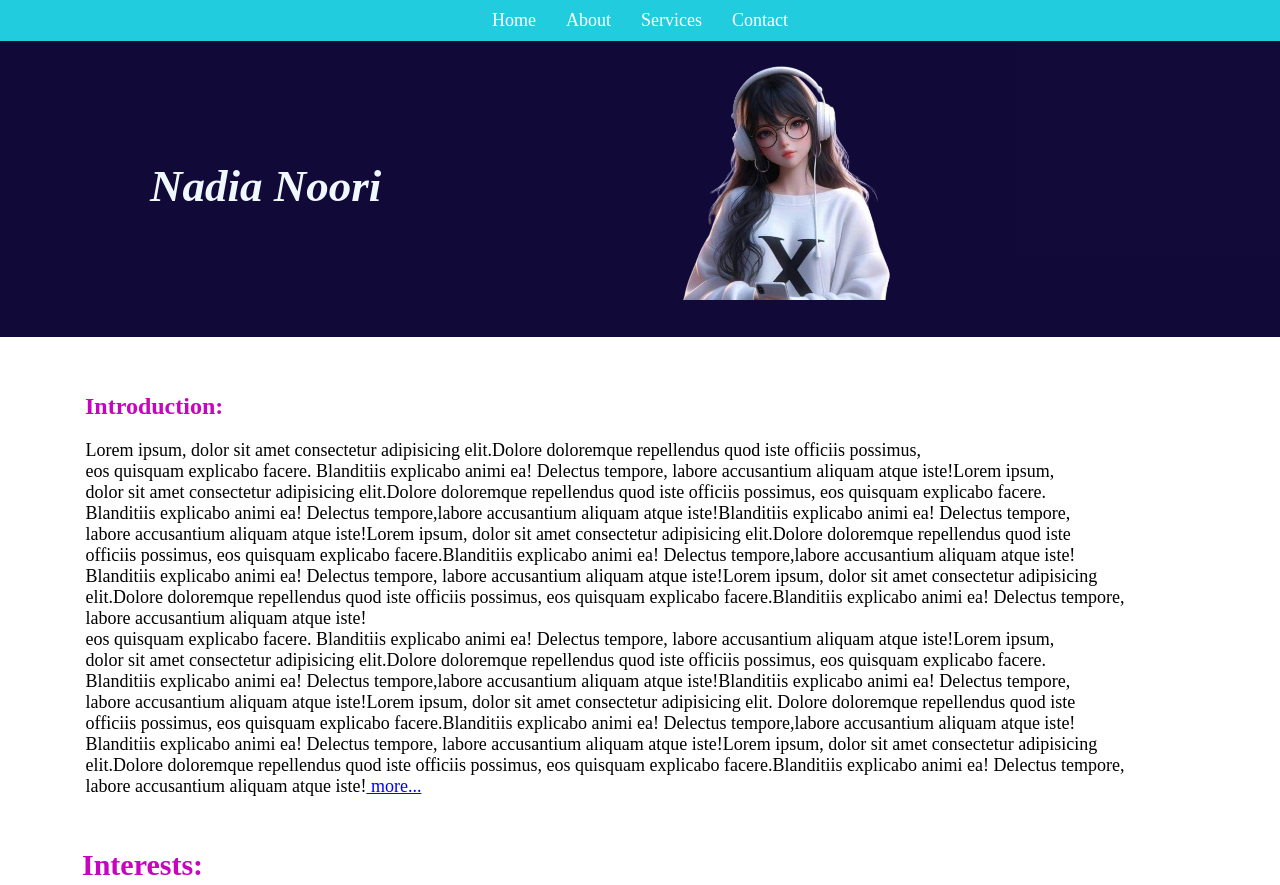
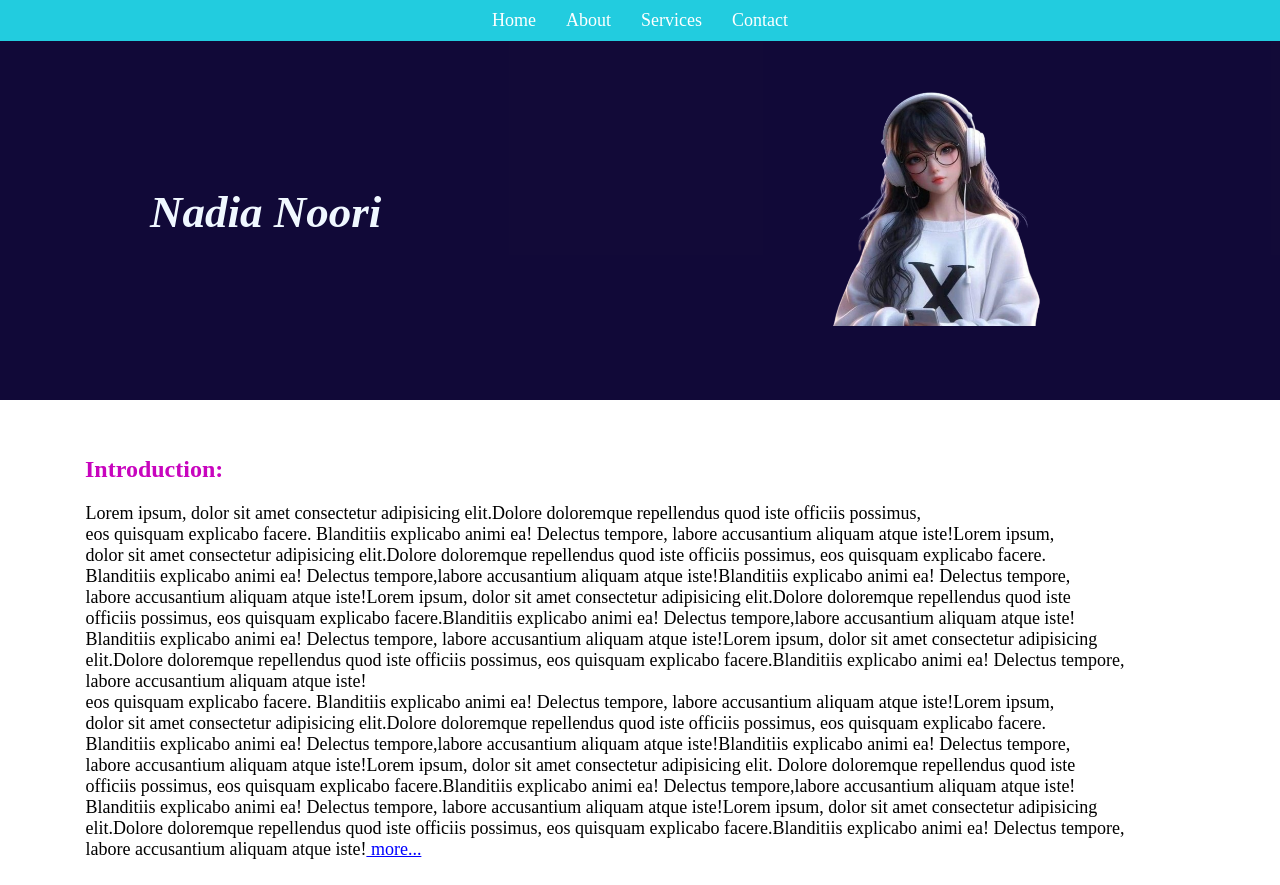
Before and after one commit to NadiaNoori/portfolio, a plain HTML site: page index.html in a window 1280 px wide. Shown: the top 885 px of the page. Drawn offline with Linux system fonts and the light colour scheme.

Commit message:
add profil img and name

```diff
--- a/style.css
+++ b/style.css
@@ -4,6 +4,18 @@ body, ul {
     box-sizing: border-box;
     font-family: 'Times New Roman', Times, serif;
 }
+/* Navbar Styling */
+.navbar {
+    position: fixed;
+    top: 0;
+    width: 100%;
+    background-color: #22ccdf;
+    padding: 10px 0;
+    z-index: 1000;
+
+
+}
+
 .navbar ul {
     list-style: none;
     display: flex;
@@ -25,21 +37,17 @@ body, ul {
 .navbar ul li a:hover {
     color: #f359ca;
 }
-
-
-
-
 #img-div{
     background-color: rgba(10, 2, 50, 0.968);
-    height: 337px;
+    height: 400px;
 }
 
 #image{
     width: 270px;
     height: 240px;
-    margin-left: 650px;
-    margin-top: -10px;
-    padding-top: 70px;
+    margin-left: 800px;
+    margin-top: -4px;
+    padding-top: 90px;
    /* border-radius: 200px 200px 200px 200px;
     box-shadow: 0 0 10px 10px hsl(185, 86%, 69%);*/
 }
@@ -103,24 +111,3 @@ label{
  padding-left: 30px;
  font-size: 16px;
 }
-
-
-
-
-
-
-
-
-
-
-/* Navbar Styling */
-.navbar {
-    position: fixed;
-    top: 0;
-    width: 100%;
-    background-color: #22ccdf;
-    padding: 10px 0;
-    z-index: 1000;
-
-
-}
```
